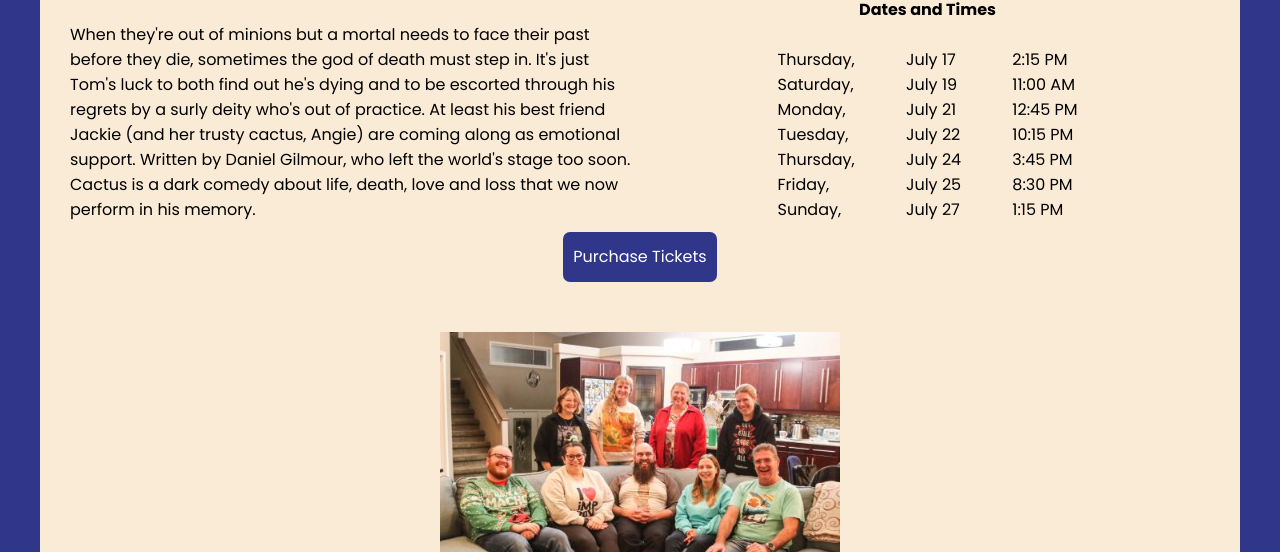
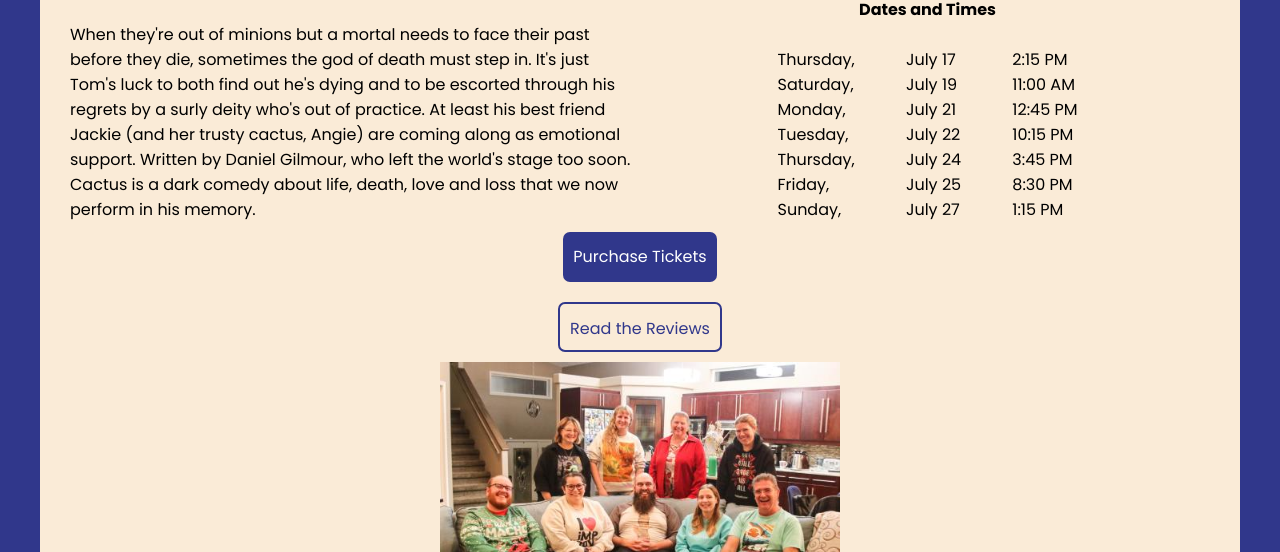
Before and after one commit to dave-sommerville/cactus-theatre, a plain HTML site: page index.html in a window 1280 px wide. Shown: the part 674-1226 px from the top of the page. Drawn offline with Linux system fonts and the light colour scheme.

Commit message:
Added review link to main and menu

```diff
--- a/index.html
+++ b/index.html
@@ -59,6 +59,11 @@
             <a href="./src/data/PRESS RELEASE Cactus - Wpg Fringe 2025.pdf" target="_blank" class="hover">
               <li>
                 Media Kit
+              </li>
+            </a>
+            <a href="https://winnipegfringereviews.com/2025/07/01/cactus/" target="_blank" class="hover">
+              <li>
+                Reviews
               </li>
             </a>
             <li class="w-100">
@@ -156,6 +161,7 @@
           >
             Purchase Tickets
           </a>
+          <a href="https://winnipegfringereviews.com/2025/07/01/cactus/" target="_blank" class="btn secondary">Read the Reviews</a>
           <figure class="flex">
             <img class="cast-photo" src="./src/img/cast.jpg">
           </figure>
--- a/src/css/style.css
+++ b/src/css/style.css
@@ -150,13 +150,16 @@ button, .btn {
 .btn {
 	line-height: 50px;
 	width: fit-content;
-	margin-bottom: 50px;
-	margin-top: 10px;
+	margin: 10px 0;
 }
 button:hover, .btn:hover{
 	filter: brightness(0.7);
 }
-
+.btn.secondary {
+	background-color: transparent;
+	border: solid 2px var(--clr-background);
+	color: var(--clr-background);
+}
 .logo-container {
 	height: 250px;
 	width: 250px;
```
Also changed, not shown: about.html (+5 -0 lines), contact.html (+5 -0 lines), memories.html (+5 -0 lines), photo-gallery.html (+5 -0 lines).
